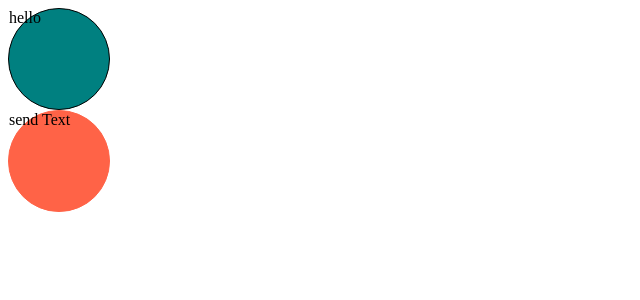
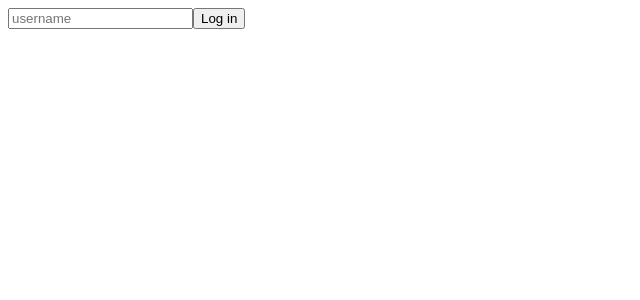
Before and after one commit to yeolsss/movie_app_2022, a React (Create React App) app: page / in a window 1280 px wide. Shown: the top 300 px of the page, without its empty margins (0-640 px from the left). Built offline with nearby package versions, Linux system fonts and the light colour scheme.

Commit message:
react + typescript forms
react + typescript에서 fomrs 사용

```diff
--- a/src/App.tsx
+++ b/src/App.tsx
@@ -1,11 +1,28 @@
-import React from 'react';
-import Circle from './Circle';
+import React, { useState } from 'react';
 
 function App() {
+  const [userName, setUserName] = useState('');
+  const onChange = (event: React.FormEvent<HTMLInputElement>) => {
+    const {
+      currentTarget: { value },
+    } = event;
+    setUserName(value);
+  };
+  const onSubmit = (event: React.FormEvent<HTMLFormElement>) => {
+    event.preventDefault();
+    console.log('hello', userName);
+  };
   return (
     <div>
-      <Circle bgColor='teal' borderColor='black' />
-      <Circle bgColor='tomato' text='send Text' />
+      <form onSubmit={onSubmit}>
+        <input
+          value={userName}
+          onChange={onChange}
+          type='text'
+          placeholder='username'
+        />
+        <button>Log in</button>
+      </form>
     </div>
   );
 }
--- a/src/Circle.tsx
+++ /dev/null
@@ -1,31 +0,0 @@
-import React, { useState } from 'react';
-import styled from 'styled-components';
-
-interface ContainerProps {
-  bgColor: string;
-  borderColor: string;
-}
-const Container = styled.div<ContainerProps>`
-  width: 100px;
-  height: 100px;
-  background-color: ${(props) => props.bgColor};
-  border-radius: 100px;
-  border: 1px solid ${(props) => props.borderColor};
-`;
-
-interface CircleProps {
-  bgColor: string;
-  borderColor?: string;
-  text?: string;
-}
-
-function Circle({ bgColor, borderColor, text = 'hello' }: CircleProps) {
-  const [counter, setCounter] = useState<number | string>(1);
-  return (
-    <Container bgColor={bgColor} borderColor={borderColor ?? bgColor}>
-      {text}
-    </Container>
-  );
-}
-
-export default Circle;
```
